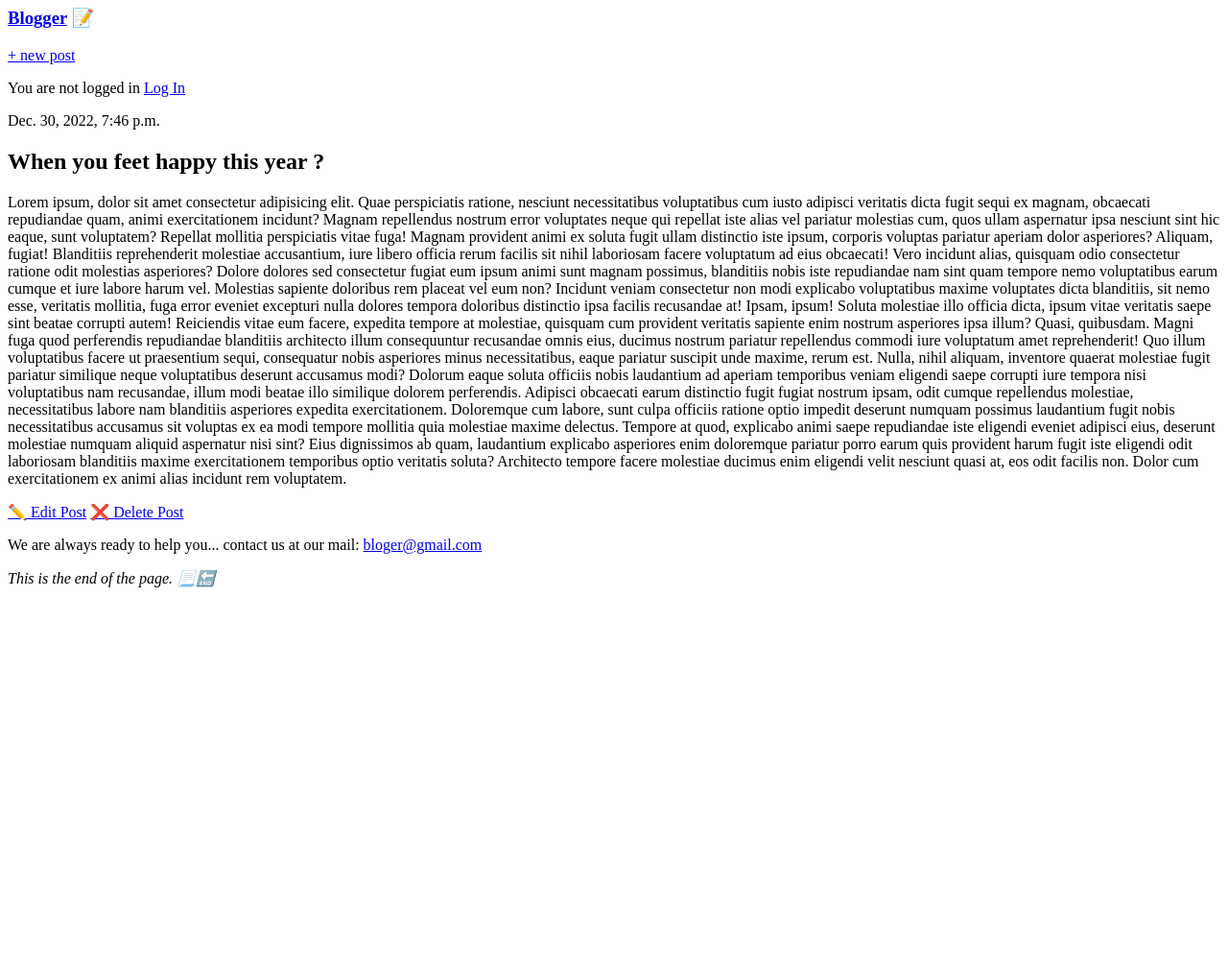
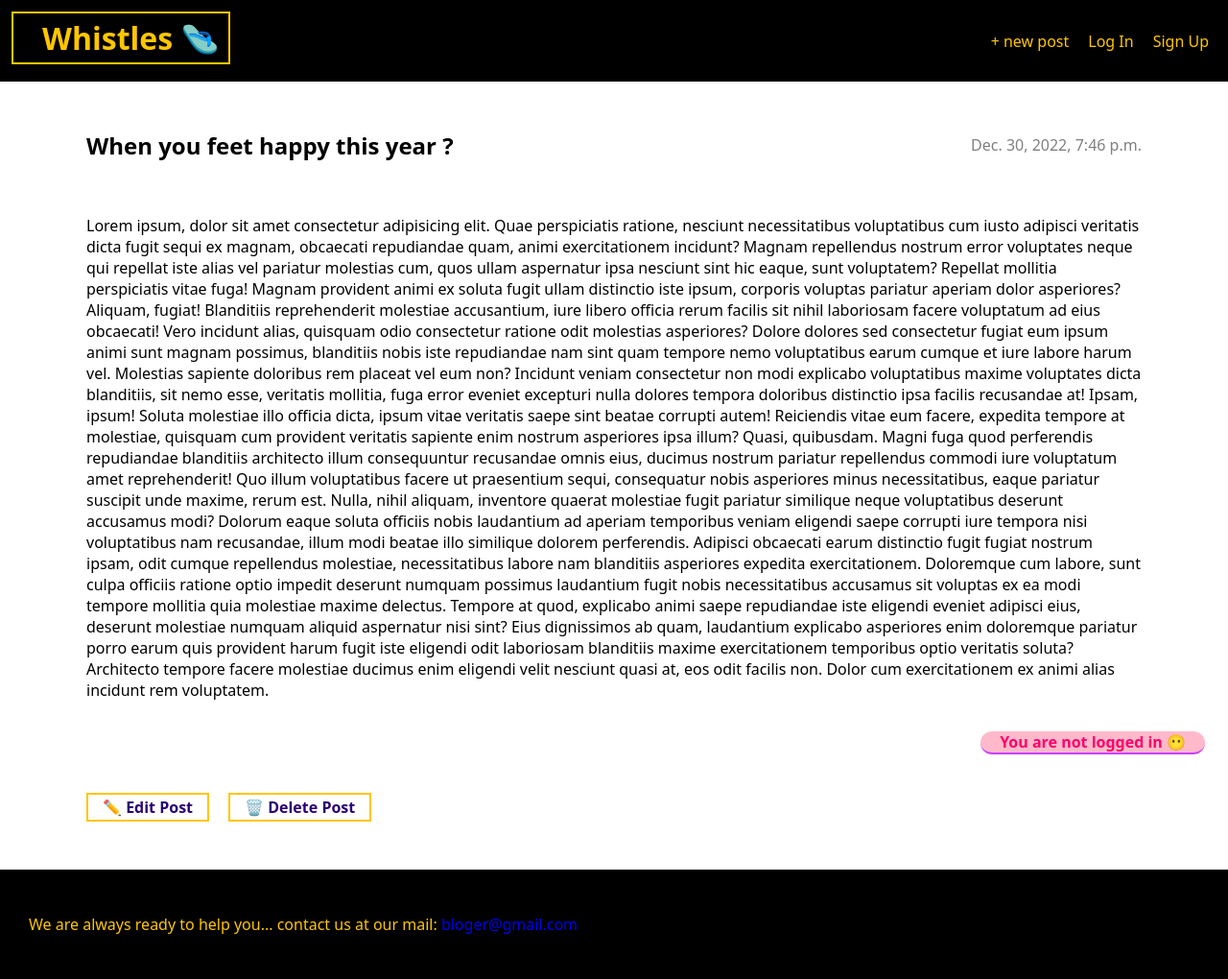
Before and after one commit to ilovetensor/Django-beginner, a Django app: page /details/11 in a window 1280 px wide. Shown: the whole page at 96% size. Before the commit the page ends 612 px from the top, so only its background shows below. Run offline with Django 4.2, Linux system fonts and the light colour scheme; data comes from the database, SQL or seed files in the repository; both versions use the stored data as it was after the commit.

Commit message:
adding css files to most of the pages

```diff
--- a/blog_site/config/blog/models.py
+++ b/blog_site/config/blog/models.py
@@ -10,7 +10,7 @@ class Post(models.Model):
     body = models.TextField()
     date = models.DateTimeField(default=datetime.now)
     def sample(self):
-        return self.body[:100]
+        return self.body[:500]
     def __str__(self):
         return self.title
     def get_absolute_url(self):
--- a/blog_site/config/config/settings.py
+++ b/blog_site/config/config/settings.py
@@ -119,6 +119,7 @@ USE_TZ = True
 # https://docs.djangoproject.com/en/4.0/howto/static-files/
 
 STATIC_URL = 'static/'
+STATICFILES_DIRS = [str(BASE_DIR.joinpath('static'))]
 
 # Default primary key field type
 # https://docs.djangoproject.com/en/4.0/ref/settings/#default-auto-field
--- /dev/null
+++ b/blog_site/config/static/css/base.css
@@ -0,0 +1,203 @@
+body {
+    margin: 0px;
+    font-family: system-ui, -apple-system, BlinkMacSystemFont, 'Segoe UI', Roboto, Oxygen, Ubuntu, Cantarell, 'Open Sans', 'Helvetica Neue', sans-serif;
+    min-width:550px
+}
+a{
+    text-decoration: none;
+
+}
+.logo a {
+    text-decoration: none;
+    color: #ffc600;
+}
+
+.header a {
+    text-decoration: none;
+    color: #ffc600;
+}
+.header {
+    display: flex;
+    justify-content: right;
+    background-color: rgb(0, 0, 0);
+    color: #ffc600;
+    height: 85px;
+    align-items: center;
+    min-width: none;
+    position: sticky;
+    top: 0px;
+    width: 100%;
+
+}
+.header div{
+    padding-right: 20px;
+}
+.logo {
+    font-size: 2rem;
+    font-weight: 800;
+    padding: 4px;
+    padding-left: 30px;
+    position: fixed;
+    top: 12px;
+    left: 12px;
+    min-width: 190px;
+    z-index: 2;
+    border: 2px solid #ffc600;
+
+}
+.logo a:hover{
+    color: rgb(0, 187, 255);
+}
+.logo a:active{
+    color: grey;
+}
+.user_remainder{
+    background-color: rgba(255, 168, 190, 0.8);
+    color: rgb(255, 0, 106);
+    font-weight: 700;
+    position: fixed;
+    bottom: 14px;
+    right: 24px;
+    height: fit-content;
+    width: fit-content;
+    border-radius: 12px;
+    border-bottom: 2px solid rgba(197, 51, 255, 0.9);
+    padding: 0px 20px;
+}
+.user_status_data{
+    margin: 0px;
+}
+.footer{
+    padding: 30px;
+    background-color: black;
+    color: #ffc600;
+}
+
+/* ------------Home Page CSS-------- */
+.home_page{
+    min-height: 900px;
+}
+
+.blog_list {
+    padding: 0px 10px;
+    display: flex;
+    flex-direction: column;
+    justify-content: space-around;
+}
+.blog_item{
+    border: 1px solid grey;
+    border-radius: 6px;
+    margin: 10px;
+    padding: 10px 20px;
+}
+.blog_item a{
+    text-decoration: none;
+    color: rgb(14, 112, 240);
+}
+.read_more{
+    color: rgb(14, 112, 240);
+}
+
+/*-------------- Details Page CSS -----------*/
+.blog_content{
+    /* max-width: 750px;
+    min-width: 10px;
+    widht */
+    display: flex;
+    flex-direction: column;
+    max-width: 1200px;
+    justify-content: space-around;
+    margin: auto;
+}
+.blog_heading{
+    display: flex;
+    flex-direction: row;
+    align-items: center;
+    justify-content: space-between;
+    padding: 30px 50px;
+    padding-bottom: 20px;
+}
+
+.blog_body{
+    padding: 0px 50px;
+    padding-bottom: 30px;
+
+}
+time{
+    color: grey;
+}
+.blog_edit{
+    display: flex;
+    justify-content: left;
+    padding: 50px;
+}
+.blog_edit a{
+    padding: 2px 15px;
+    border: 2px solid #ffc600;
+    margin-right: 20px;
+    color: rgb(42, 0, 116);
+    font-weight: 600;
+}
+.blog_edit a:hover{
+    background-color: rgba(252, 218, 0, 0.4);
+}
+
+/* --------------Create Page CSS----------- */
+
+.create_form form{
+    display: flex;
+    flex-direction: column;
+    justify-content: space-around;
+
+}
+.create_form label{
+    display: block;
+    padding: 5px 50px;
+    color: rgb(42, 0, 116);
+    border: 2px solid #ffc600;
+    font-weight: 600;
+    width: fit-content;
+    margin: 10px 50px ;
+    background-color: rgba(252, 218, 0, 0.4);
+}
+.create_form input{
+    max-width: 800px;
+    width: 100%;
+    padding: 10px 50px;
+    margin: 15px 50px;
+    border: 2px solid black;
+    font-size: 1rem;
+    font-weight: 600;
+    font-family: system-ui, -apple-system, BlinkMacSystemFont, 'Segoe UI', Roboto, Oxygen, Ubuntu, Cantarell, 'Open Sans', 'Helvetica Neue', sans-serif;
+
+}
+.create_form select{
+    max-width: 800px;
+    width: 100%;
+    padding: 10px 50px;
+    margin: 15px 50px;
+    border: 2px solid black;
+    font-size: 1rem;
+
+
+}
+.create_form textarea{
+    max-width: 800px;
+    width: 100%;
+    padding: 10px 30px;
+    margin: 15px 50px;
+    border: 2px solid black;
+    font-size: 1rem;
+
+}
+.create_form .submit{
+    width: fit-content;
+    padding: 2px 15px;
+    margin-right: 20px;
+    color: rgb(42, 0, 116);
+    border: 2px solid #ffc600;
+    font-weight: 600;
+}
+.create_form .submit:hover{
+    background-color: rgba(252, 218, 0, 0.4);
+}
--- a/blog_site/config/templates/base.html
+++ b/blog_site/config/templates/base.html
@@ -1,20 +1,54 @@
-<html>
+{% load static %}
+
+<html lang="en">
+<head>
+    <meta charset="UTF-8">
+    <meta http-equiv="X-UA-Compatible" content="IE=edge">
+    <meta name="viewport" content="width=device-width, initial-scale=1.0">
+    <link href="{% static 'css/base.css' %}" rel="stylesheet">
+    <title>~Whistles~</title>
+</head>
     <body>
-            <h3> <a href="{% url 'home' %}">Blogger</a> 📝</h3>
-            <a href="{% url 'post_new' %}">+ new post</a>
+
+
+
+        <div class="logo">
+            <a href="{% url 'home' %}">Whistles 🩴</a>
+        </div>
+        <div class="user_remainder">
             {% if user.is_authenticated %}
-                <p>Hi {{ user.username }}</p>
-                <p><a href="{% url 'logout'%}">LogOut</a></p>
+                <p class="user_status_data">Hi {{ user.username }} 💐  </p>
             {% else %}
-                <p>You are not logged in <a href="{% url 'login'%}">Log In</a> </p>
+                <p class="user_status_data">You are not logged in 😶 </p>
             {% endif %}
+        </div>
+        <div class="header">
+            <div class="new_post">
+                <a href="{% url 'post_new' %}">+ new post</a>
+            </div>
 
-        {% block content %}
+            <div class="user_status">
+                {% if user.is_authenticated %}
+                    <p><a href="{% url 'logout'%}">LogOut</a></p>
+                {% else %}
+                    <p><a href="{% url 'login'%}">Log In</a> </p>
+                {% endif %}
+            </div>
+            <div class="signup">
+                {% if user.is_authenticated %}
+                {% else %}
+                    <p><a href="{% url 'signup'%}">Sign Up</a> </p>
+                {% endif %}
+            </div>
+        </div>
 
-        {% endblock %}
-        <footer>
-            <p>We are always ready to help you... contact us at our mail: <a href="google.com">bloger@gmail.com</a></p>
-            <i>This is the end of the page. 📃🔚</i>
-        </footer>
+    {% block content %}
+
+    {% endblock %}
+    <div class="footer">
+        <p>We are always ready to help you... contact us at our mail: <a href="google.com">bloger@gmail.com</a></p>
+    </div>
+
     </body>
+
 </html>
--- a/blog_site/config/templates/details.html
+++ b/blog_site/config/templates/details.html
@@ -1,22 +1,20 @@
-<html>
 
-
-    <body>
         {% extends 'base.html' %}
 
         {% block content %}
-            <article class="post">
+            <div class="blog_content">
+                <div class="blog_heading">
                     {% if object.date %}
+                        <h2 class="blog_title">{{ object.title }}</h2>
                         <time class="date">
                             {{ object.date }}
                         </time>
                     {% endif %}
-                <h2>{{ object.title }}</h2>
-                <p>{{ object.body|linebreaksbr }}</p>
+                </div>
+                <p class="blog_body">{{ object.body|linebreaksbr }}</p>
+                <div class="blog_edit">
                     <a href="{% url 'post_update' pk=object.pk %}">✏️ Edit Post</a>
-                <a href="{% url 'post_delete' pk=object.pk %}">❌ Delete Post</a>
-            </article>
+                    <a href="{% url 'post_delete' pk=object.pk %}">🗑️ Delete Post</a>
+                </div>
+            </div>
         {% endblock %}
-    </body>
-
-</html>
```
Also changed, not shown: blog_site/config/templates/create.html (+5 -7 lines), blog_site/config/templates/home.html (+6 -7 lines), blog_site/config/db.sqlite3. Lines whose indentation alone changed are shown as unchanged.
